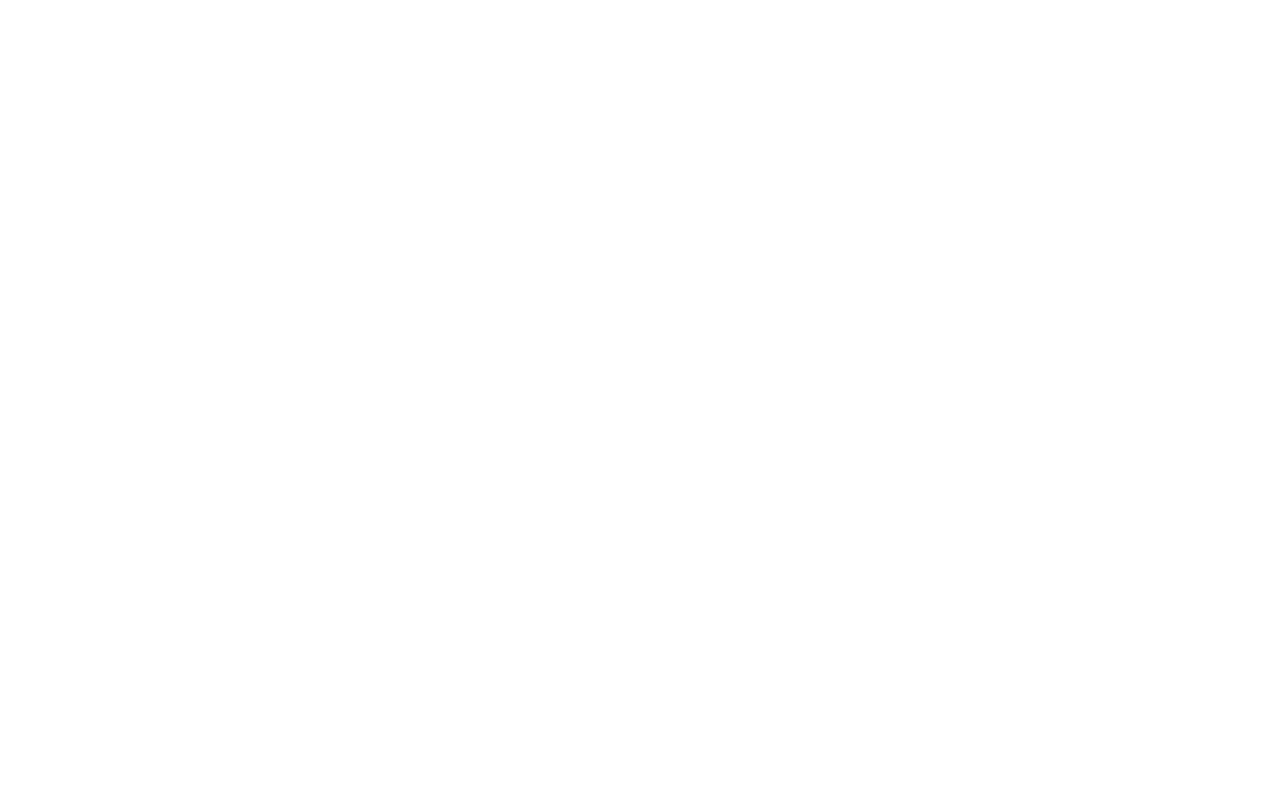
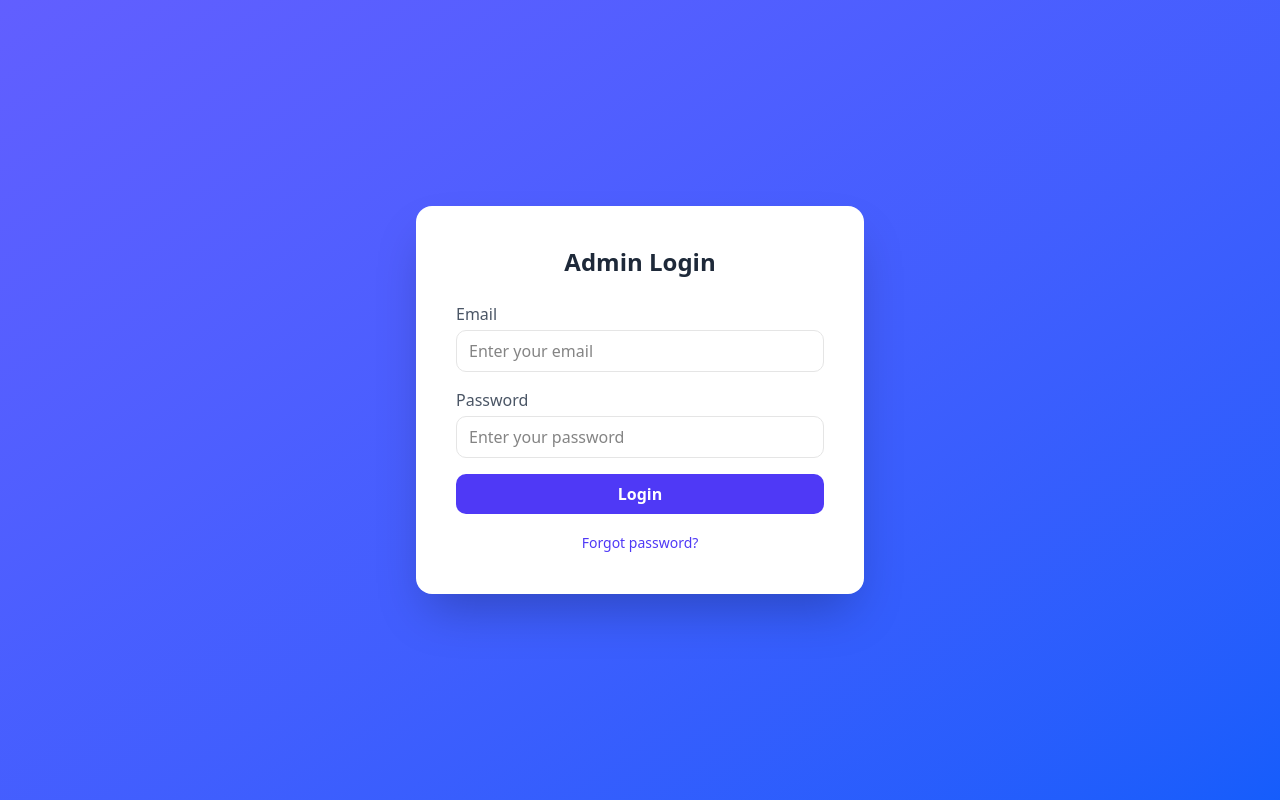
Before and after one commit to AlthafMhdh/Althaf_Portfolio, a React (Vite) app: page /login in a window 1280 px wide. Before the commit this address had no page. Built offline with nearby package versions, Linux system fonts and the light colour scheme; no server answers.

Commit message:
login page update

```diff
--- a/src/App.tsx
+++ b/src/App.tsx
@@ -2,14 +2,37 @@ import { BrowserRouter, Route, Routes } from 'react-router-dom'
 import './App.css'
 import Dashboard from './admin/dashboard'
 import Home from './client/home'
+import { useEffect, useState } from 'react';
+import Login from './admin/login';
+import ProtectedRoute from './routes/ProtectedRoute';
+import { auth } from './firebase/config';
 
 function App() {
+  const [isLoggedIn, setIsLoggedIn] = useState(false);
+
+  useEffect(() => {
+    const unsubscribe = auth.onAuthStateChanged((user) => {
+      setIsLoggedIn(!!user);
+    });
+    return () => unsubscribe();
+  }, []);
 
   return (
     <BrowserRouter>
       <Routes>
         <Route path='/' element={<Home/>} />
-        <Route path="/admin" element={<Dashboard />} />
+        <Route
+          path="/admin"
+          element={
+            <ProtectedRoute>
+              <Dashboard />
+            </ProtectedRoute>
+          }
+        />
+        <Route
+          path="/login"
+          element={<Login/>}
+        />
       </Routes>
     </BrowserRouter>
   )
--- a/src/admin/components/sidebar.tsx
+++ b/src/admin/components/sidebar.tsx
@@ -6,9 +6,10 @@ interface SidebarProps {
   isOpen: boolean;
   closeSidebar: () => void;
   onMenuClick: (page: string) => void;
+  activePage: string;
 }
 
-const Sidebar: React.FC<SidebarProps> = ({ isOpen, closeSidebar, onMenuClick }) => {
+const Sidebar: React.FC<SidebarProps> = ({ isOpen, closeSidebar, onMenuClick, activePage }) => {
   const menuItems = [
     "Profile",
     "About Me",
@@ -53,7 +54,11 @@ const Sidebar: React.FC<SidebarProps> = ({ isOpen, closeSidebar, onMenuClick })
           <button
             key={item}
             onClick={() => onMenuClick(item)}
-            className="w-full text-left px-6 py-3 text-gray-700 hover:bg-gray-300 border-b border-gray-300 font-medium"
+            className={clsx(
+              "w-full text-left px-6 py-3 text-gray-700 hover:bg-gray-300 border-b border-gray-300 font-medium",
+              { "bg-gray-500 text-white": activePage === item }
+            )}
+            //className="w-full text-left px-6 py-3 text-gray-700 hover:bg-gray-300 border-b border-gray-300 font-medium"
           >
             {item}
           </button>
--- a/src/admin/dashboard.tsx
+++ b/src/admin/dashboard.tsx
@@ -9,12 +9,24 @@ import Education from "./components/education";
 import Contact from "./components/contact";
 import Experiences from "./components/experience";
 import Certification from "./components/certifications";
+import { getAuth, signOut } from "firebase/auth";
+import { useNavigate } from "react-router-dom";
 
 const Dashboard = () => {
   const [sidebarOpen, setSidebarOpen] = useState(false);
   const [activePage, setActivePage] = useState("Profile");
+  const navigate = useNavigate();
+  const auth = getAuth();
 
   const handleMenuClick = (page: string) => {
+    if (page === "Logout") {
+      signOut(auth)
+        .then(() => {
+          navigate("/login");
+        })
+        .catch((error) => console.error("Logout error:", error));
+      return;
+    }
     setActivePage(page);
     setSidebarOpen(false);
   };
@@ -26,6 +38,7 @@ const Dashboard = () => {
         isOpen={sidebarOpen}
         closeSidebar={() => setSidebarOpen(false)}
         onMenuClick={handleMenuClick}
+        activePage={activePage}
       />
 
       {/* Main Content Area */}
@@ -58,7 +71,6 @@ const Dashboard = () => {
           {activePage === "Certifications" && <Certification/>}
           {activePage === "Education" && <Education/>}
           {activePage === "Contact" && <Contact/>}
-          {activePage === "Logout" && <div>Logout clicked</div>}
         </main>
       </div>
     </div>
--- a/src/admin/login.tsx
+++ b/src/admin/login.tsx
@@ -0,0 +1,144 @@
+import React, { useEffect, useState } from "react";
+import { signInWithEmailAndPassword, sendPasswordResetEmail } from "firebase/auth";
+import { auth } from "../firebase/config";
+import Toast from "./components/toast";
+import { useNavigate } from "react-router-dom";
+
+const Login: React.FC = () => {
+    const [email, setEmail] = useState("");
+    const [password, setPassword] = useState("");
+    const [isLoading, setIsLoading] = useState(false);
+    const [showForgot, setShowForgot] = useState(false);
+    const [toast, setToast] = useState<{ message: string; type: "success" | "error" } | null>(null);
+    const navigate = useNavigate();
+
+    // Redirect to /admin if already logged in
+    useEffect(() => {
+        const unsubscribe = auth.onAuthStateChanged((user) => {
+        if (user) navigate("/admin", { replace: true });
+        });
+        return () => unsubscribe();
+    }, [navigate]);
+
+    const showToast = (message: string, type: "success" | "error") => {
+        setToast({ message, type });
+    };
+
+    const handleLogin = async (e: React.FormEvent) => {
+        e.preventDefault();
+        setIsLoading(true);
+        try {
+            await signInWithEmailAndPassword(auth, email, password);
+            //showToast("Login successful!", "success");
+            navigate("/admin", { replace: true });
+        } catch (error: any) {
+            console.error("Login error:", error);
+            showToast(error.message || "Login failed. Check credentials.", "error");
+        } finally {
+            setIsLoading(false);
+        }
+    };
+
+  const handleForgotPassword = async (e: React.FormEvent) => {
+    e.preventDefault();
+    if (!email.trim()) {
+      showToast("Please enter your email first.", "error");
+      return;
+    }
+
+    try {
+      await sendPasswordResetEmail(auth, email);
+      showToast("Password reset email sent. Check your inbox.", "success");
+      setShowForgot(false);
+    } catch (error: any) {
+      console.error("Reset error:", error);
+      showToast(error.message || "Failed to send reset email.", "error");
+    }
+  };
+
+  return (
+    <div className="flex min-h-screen items-center justify-center bg-gradient-to-br from-indigo-500 to-blue-600 px-4">
+      <div className="bg-white shadow-2xl rounded-2xl w-full max-w-md p-8 sm:p-10 animate-fadeIn">
+        <h2 className="text-2xl font-bold text-center text-gray-800 mb-6">
+          {showForgot ? "Reset Password" : "Admin Login"}
+        </h2>
+
+        <form onSubmit={showForgot ? handleForgotPassword : handleLogin} className="space-y-4">
+          <div>
+            <label className="block text-gray-600 font-medium mb-1">Email</label>
+            <input
+              type="email"
+              value={email}
+              onChange={(e) => setEmail(e.target.value)}
+              placeholder="Enter your email"
+              className="w-full border rounded-lg px-3 py-2 focus:ring-2 focus:ring-indigo-400 outline-none"
+              required
+            />
+          </div>
+
+          {!showForgot && (
+            <div>
+              <label className="block text-gray-600 font-medium mb-1">Password</label>
+              <input
+                type="password"
+                value={password}
+                onChange={(e) => setPassword(e.target.value)}
+                placeholder="Enter your password"
+                className="w-full border rounded-lg px-3 py-2 focus:ring-2 focus:ring-indigo-400 outline-none"
+                required
+              />
+            </div>
+          )}
+
+          <button
+            type="submit"
+            disabled={isLoading}
+            className="w-full bg-indigo-600 text-white font-semibold py-2 rounded-lg hover:bg-indigo-700 transition duration-200"
+          >
+            {isLoading ? "Please wait..." : showForgot ? "Send Reset Link" : "Login"}
+          </button>
+        </form>
+
+        <div className="text-center mt-4">
+          {!showForgot ? (
+            <button
+              onClick={() => setShowForgot(true)}
+              className="text-indigo-600 hover:underline text-sm"
+            >
+              Forgot password?
+            </button>
+          ) : (
+            <button
+              onClick={() => setShowForgot(false)}
+              className="text-gray-600 hover:underline text-sm"
+            >
+              Back to login
+            </button>
+          )}
+        </div>
+
+        {toast && (
+          <Toast
+            message={toast.message}
+            type={toast.type}
+            onClose={() => setToast(null)}
+          />
+        )}
+      </div>
+
+      <style>
+        {`
+          @keyframes fadeIn {
+            from { opacity: 0; transform: translateY(15px); }
+            to { opacity: 1; transform: translateY(0); }
+          }
+          .animate-fadeIn {
+            animation: fadeIn 0.4s ease-out;
+          }
+        `}
+      </style>
+    </div>
+  );
+};
+
+export default Login;
--- /dev/null
+++ b/src/routes/ProtectedRoute.tsx
@@ -0,0 +1,19 @@
+import React, { type JSX } from "react";
+import { Navigate } from "react-router-dom";
+import { auth } from "../firebase/config";
+
+type ProtectedRouteProps = {
+  children: JSX.Element;
+};
+
+const ProtectedRoute: React.FC<ProtectedRouteProps> = ({ children }) => {
+    const user = auth.currentUser;
+
+  if (!user) {
+    // Not logged in, redirect to login
+    return <Navigate to="/login" replace />;
+  }
+  return children;
+};
+
+export default ProtectedRoute;
```
